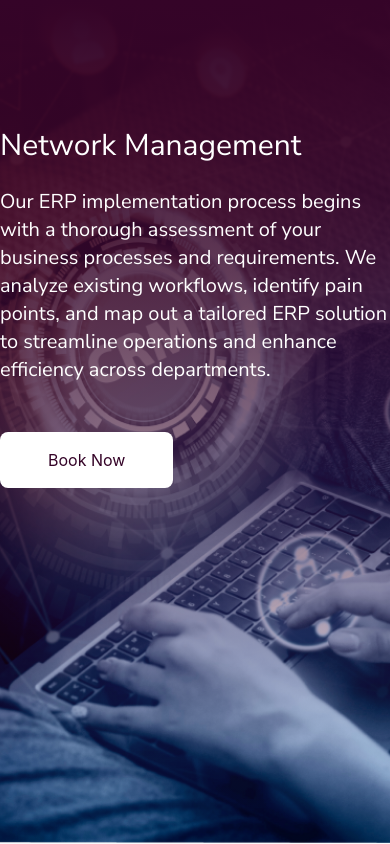
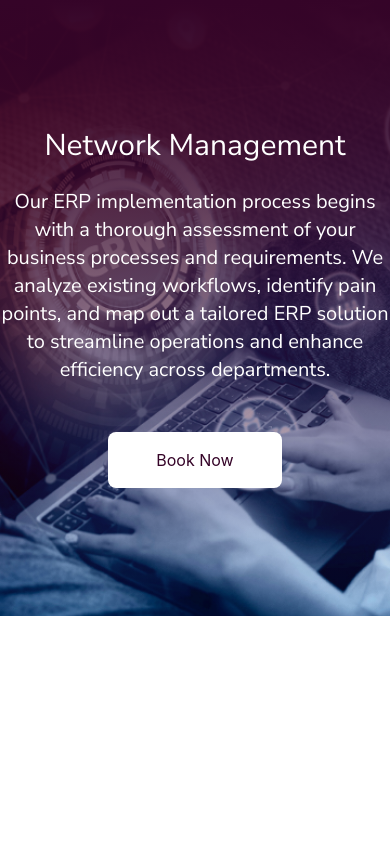
Before and after one commit to kdidrees/qurilo-network, a React (Create React App) app: page / in a window 390 px wide. Built offline with nearby package versions, Linux system fonts and the light colour scheme.

Commit message:
update in networkhero component

```diff
--- a/package.json
+++ b/package.json
@@ -8,6 +8,7 @@
     "@testing-library/user-event": "^13.5.0",
     "react": "^18.3.1",
     "react-dom": "^18.3.1",
+    "react-responsive": "^10.0.0",
     "react-scripts": "5.0.1",
     "web-vitals": "^2.1.4"
   },
--- a/src/components/NetworkHero.jsx
+++ b/src/components/NetworkHero.jsx
@@ -1,18 +1,21 @@
 import React from "react";
 import networkheroimg from "../assets/Images/networkHeroImg.png";
+import bannermobile from "../assets/Images/bannermobile.jpg";
+import { useMediaQuery } from "react-responsive";
 
 const NetworkHero = () => {
+  const isMobile = useMediaQuery({ maxWidth: 768 });
   return (
     <>
-      <div className="h-screen bg-gray-50 flex items-center">
+      {/* <div className="h-screen bg-gray-50 flex items-center"> */}
         <section
-          className="relative bg-cover h-screen  bg-center py-32 w-full"
+          className="relative bg-cover md:h-screen  bg-center py-32 w-full"
           style={{
-            backgroundImage: `url(${networkheroimg})`,
+            backgroundImage: `url(${isMobile ? bannermobile : networkheroimg})`,
           }}
         >
-        {/* Gradient Overlay */}
-        <div className="absolute inset-0">
+          {/* Gradient Overlay */}
+          <div className="absolute inset-0">
             <div
               className="absolute inset-0"
               style={{
@@ -24,13 +27,13 @@ const NetworkHero = () => {
           </div>
 
           <div className="container mx-auto text-left text-white relative z-10 ">
-            <div className="flex items-center">
-              <div className="">
+            <div className="flex items-center ">
+              <div className="md:text-left text-center">
                 <div className="md:mx-20">
                   <h1 className="md:text-5xl font-sans text-3xl font-medium mb-6">
                     Network Management
                   </h1>
-                  <p className="text-xl font-sans mb-12 md:w-1/2 w-full">
+                  <p className="text-xl font-sans mb-12 md:w-1/2 w-full ">
                     Our ERP implementation process begins with a thorough
                     assessment of your business processes and requirements. We
                     analyze existing workflows, identify pain points, and map
@@ -44,19 +47,19 @@ const NetworkHero = () => {
               </div>
               <div className=" md:block hidden pl-16">
                 <div>
-                  <button className="group font-sans relative h-16 w-56 overflow-hidden  rounded-l-2xl bg-white text-lg font-bold text-purple">
+                  <button className="cursor-auto group font-sans relative h-16 w-56 overflow-hidden  rounded-l-2xl bg-white text-lg font-bold text-purple">
                     Implementation
                     <div className="absolute inset-0 h-full w-full scale-0 rounded-2xl transition-all duration-300 group-hover:scale-100 group-hover:bg-white/30"></div>
                   </button>
                 </div>
                 <div>
-                  <button className="group font-sans mt-4 relative h-16 w-56 overflow-hidden rounded-l-2xl bg-white text-lg font-bold text-purple">
+                  <button className="group cursor-auto font-sans mt-4 relative h-16 w-56 overflow-hidden rounded-l-2xl bg-white text-lg font-bold text-purple">
                     Implementation
                     <div className="absolute inset-0 h-full w-full scale-0 rounded-2xl transition-all duration-300 group-hover:scale-100 group-hover:bg-white/30"></div>
                   </button>
                 </div>
                 <div>
-                  <button className="group font-sans relative mt-4 h-16 w-56 overflow-hidden rounded-l-2xl bg-white text-lg font-bold text-purple">
+                  <button className="group cursor-auto font-sans relative mt-4 h-16 w-56 overflow-hidden rounded-l-2xl bg-white text-lg font-bold text-purple">
                     Implementation
                     <div className="absolute inset-0 h-full w-full scale-0 rounded-2xl transition-all duration-300 group-hover:scale-100 group-hover:bg-white/30"></div>
                   </button>
@@ -65,7 +68,7 @@ const NetworkHero = () => {
             </div>
           </div>
         </section>
-      </div>
+      {/* </div> */}
     </>
   );
 };
```
Also changed, not shown: src/assets/Images/bannermobile.jpg (added), 1 other file (tests, documents, lock files or other folders).
